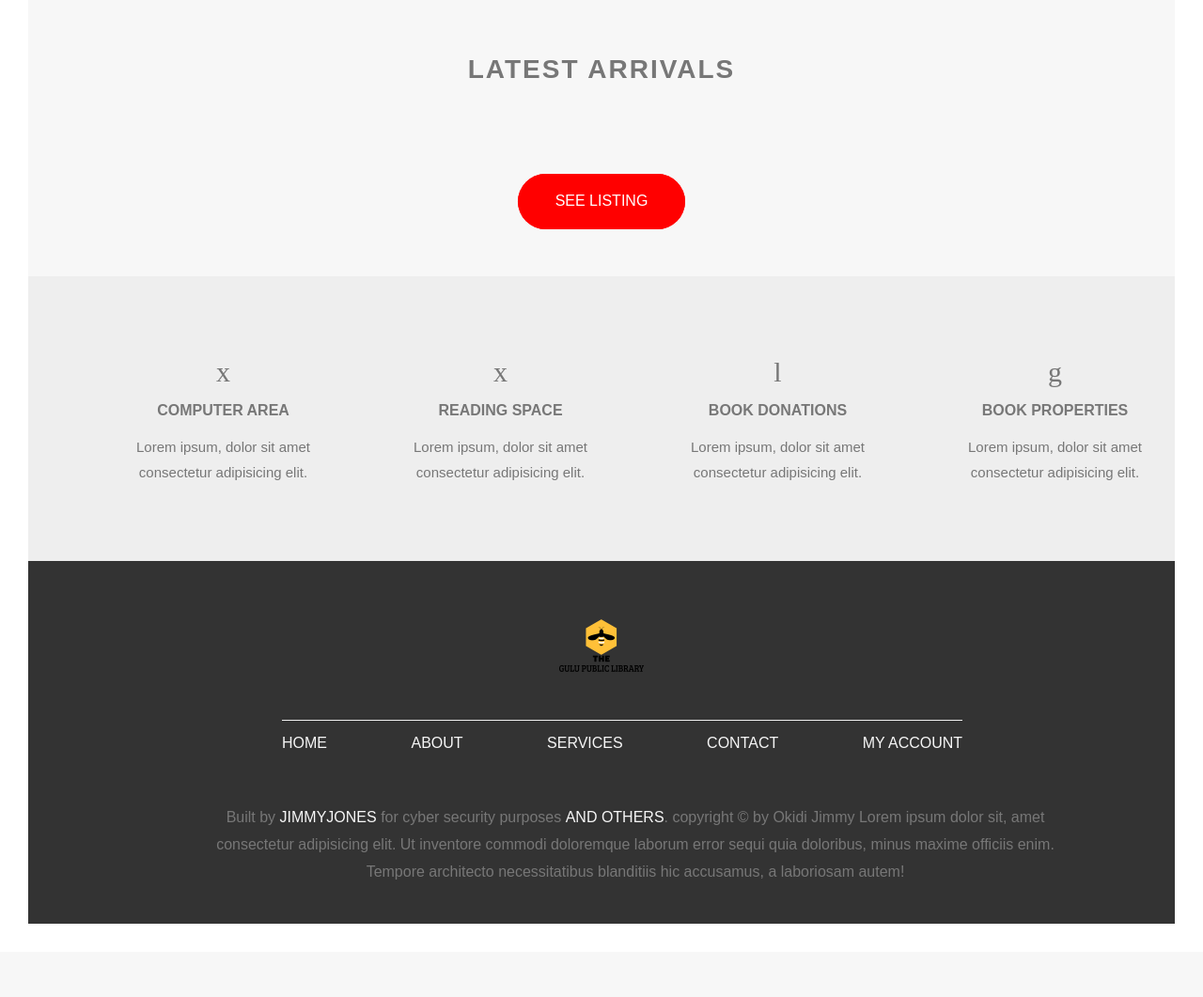
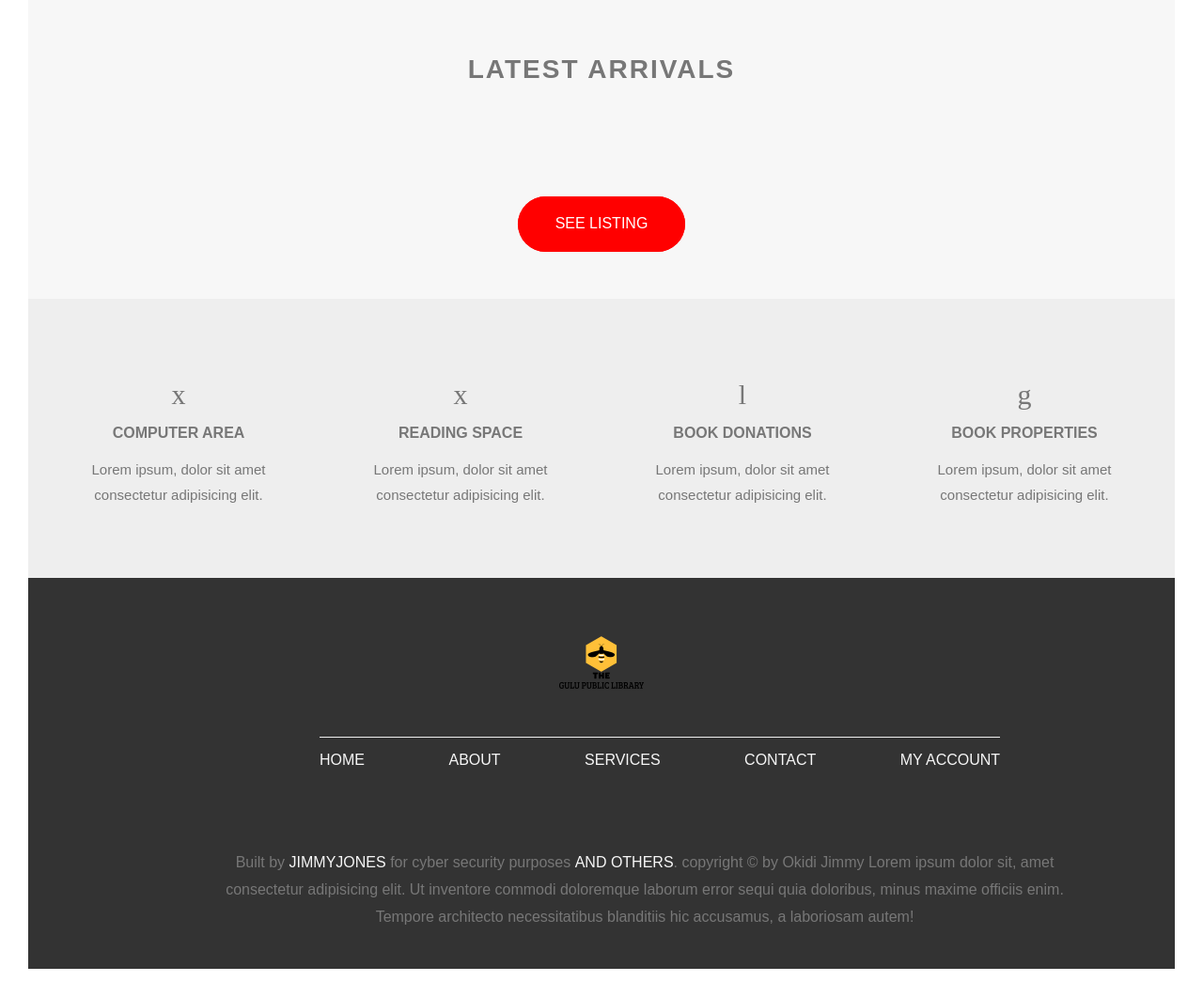
Before and after one commit to okidijimmy200/TheGuluPubllicLibrary, a Django app: page / in a window 1280 px wide. Shown: the part 575-1636 px from the top of the page at 94% size. Before the commit the page ends 1558 px from the top, so only its background shows below. Run offline with Django 3.2, Linux system fonts and the light colour scheme; data that the repository does not hold is empty; some web fonts are replaced.

Commit message:
implemented adjustments for grid

```diff
--- a/static/css/style.css
+++ b/static/css/style.css
@@ -23,7 +23,7 @@
   color: #777;
   box-sizing: border-box;
   padding: 3rem; }
-  @media only screen and (max-width: 60rem) {
+  @media only screen and (max-width: 75em) {
     body {
       padding: 0; } }
 
@@ -180,13 +180,13 @@
   transform: translateY(0); }
 
 .card {
-  height: 47rem; }
+  height: 52rem; }
   @media only screen and (max-width: 41.876rem) {
     .card {
       height: 40rem; } }
   .card__side {
     background-color: #fff;
-    height: 47rem;
+    height: 52rem;
     border-radius: 3px;
     overflow: hidden;
     -webkit-box-shadow: 0 1.5rem 4rem rgba(0, 0, 0, 0.15);
@@ -202,7 +202,7 @@
     border-top-left-radius: 3px; }
     .card__picture--1 {
       width: 36rem;
-      height: 28rem;
+      height: 24rem;
       border: none; }
       @media only screen and (max-width: 41.876rem) {
         .card__picture--1 {
@@ -215,7 +215,7 @@
   .card__text {
     padding: 2rem;
     font-size: 1.5rem;
-    height: 11rem; }
+    height: 18rem; }
   .card__btn-view {
     position: absolute;
     left: 50%;
@@ -550,25 +550,22 @@
     display: inline-block; }
   .footer__link:hover, .footer__link:active {
     color: #000;
+    background-color: #fff;
     box-shadow: 0 1rem 2rem rgba(0, 0, 0, 0.4); }
   .footer__copyright {
     width: 80%;
     text-align: center;
-    margin-left: 11rem;
+    margin-left: 16rem;
     margin-top: 5rem; }
-
-.row1 {
-  display: flex; }
 
 .row {
   max-width: 114rem;
-  margin-left: 8rem;
-  display: inline-block; }
+  margin: 0 auto; }
   .row:not(:last-child) {
-    margin-bottom: 5rem; }
+    margin-bottom: 8rem; }
   @media only screen and (max-width: 41.876rem) {
     .row {
-      margin-bottom: 3rem; } }
+      margin-bottom: 6rem; } }
   .row::after {
     content: "";
     display: table;
@@ -576,26 +573,26 @@
   .row [class^="col-"] {
     float: left; }
     .row [class^="col-"]:not(:last-child) {
-      margin-right: 4rem; }
+      margin-right: 6rem; }
       @media only screen and (max-width: 41.876rem) {
         .row [class^="col-"]:not(:last-child) {
           margin-right: 0;
-          margin-bottom: 3rem; } }
+          margin-bottom: 6rem; } }
     @media only screen and (max-width: 41.876rem) {
       .row [class^="col-"] {
         width: 100% !important; } }
   .row .col-1-of-2 {
-    width: calc((100% - 4rem) / 2); }
+    width: calc((100% - 6rem) / 2); }
   .row .col-1-of-3 {
-    width: calc((100% - 2 * 4rem) / 3); }
+    width: calc((100% - 2 * 6rem) / 3); }
   .row .col-2-of-3 {
-    width: calc(2* ((100% - 2 * 4rem) / 3 + 4rem)); }
+    width: calc(2* ((100% - 2 * 6rem) / 3 + 6rem)); }
   .row .col-1-of-4 {
-    width: calc((100% - 3 * 4rem) / 4); }
+    width: calc((100% - 3 * 6rem) / 4); }
   .row .col-2-of-4 {
-    width: calc(2 * ((100% - 3 * 4rem) / 4) + 4rem); }
+    width: calc(2 * ((100% - 3 * 6rem) / 4) + 6rem); }
   .row .col-3-of-4 {
-    width: calc(3 *((100% - 3 * 4rem) / 4) + 2*4rem); }
+    width: calc(3 *((100% - 3 * 6rem) / 4) + 2*6rem); }
 
 .section-primary {
   background-image: linear-gradient(to right bottom, rgba(119, 119, 119, 0.8), rgba(119, 119, 119, 0.8)), url(../images/lib.jpg);
--- a/static/sass/abstract/_variable.scss
+++ b/static/sass/abstract/_variable.scss
@@ -11,18 +11,17 @@
 
 // GRID
 $grid-width:114rem;
-$color-bue: blue;
-$gutter-vertical: 5rem;
+$gutter-vertical: 8rem;
 // small gutter
-$gutter-vertical-small: 3rem;
+$gutter-vertical-small: 6rem;
 // space btn the different columns
-$gutter-horizontal: 4rem;
+$gutter-horizontal: 6rem;
 
 
 //////////////////
 // writing the breakpoints
 $bp-bigDesktop: 60rem;
-$bp-largest: 60rem;
+$bp-largest: 75em;
 $bp-large:56.25rem;
 $bp-medium:49.75rem;
 $bp-small:41.876rem
--- a/static/sass/components/_card.scss
+++ b/static/sass/components/_card.scss
@@ -1,5 +1,5 @@
 .card {
-    height: 47rem;
+    height: 52rem;
 
     @media only screen and (max-width:$bp-small) {
         height: 40rem;
@@ -9,7 +9,7 @@
 
     &__side {
         background-color: $color-white;
-        height: 47rem;
+        height: 52rem;
         border-radius: 3px;
         overflow: hidden;
         -webkit-box-shadow: 0 1.5rem 4rem rgba($color-black, .15);
@@ -30,7 +30,7 @@
 
         &--1{
             width: 36rem;
-            height: 28rem;
+            height: 24rem;
             border: none;
 
             @media only screen and (max-width:$bp-small) {
@@ -49,7 +49,7 @@
     &__text {
         padding: 2rem;
         font-size: 1.5rem;
-        height: 11rem;
+        height: 18rem;
     }
 
     &__btn-view{
--- a/static/sass/layout/_footer.scss
+++ b/static/sass/layout/_footer.scss
@@ -57,6 +57,7 @@
         &:hover,
         &:active {
             color: $color-black;
+            background-color: #fff;
             box-shadow: 0 1rem 2rem rgba($color-black, .4);
         }
     }
@@ -65,7 +66,7 @@
     &__copyright {
         width: 80%;
         text-align: center;
-        margin-left: 11rem;
+        margin-left: 16rem;
         margin-top: 5rem;
 
     }
@@ -73,6 +74,6 @@
 
 }
 
-.row1{
-    display:flex;
-}
+// .row1{
+//     display:flex;
+// }
--- a/static/sass/layout/_grid.scss
+++ b/static/sass/layout/_grid.scss
@@ -1,9 +1,9 @@
 // definin the grid row
 .row {
     max-width: $grid-width;
-    margin-left: 8rem;
-    // margin: 0 auto;
-    display: inline-block;
+    // margin-left: 8rem;
+    margin: 0 auto;
+    // display: inline-block;
     &:not(:last-child) {
         margin-bottom: $gutter-vertical;
     }
--- a/templates/books/main.html
+++ b/templates/books/main.html
@@ -31,7 +31,7 @@
                             {% endif %}
                             <div>
                                 <div class="card__text">
-                                    <p>{{ book.body|truncatechars:80|linebreaks }}</p>
+                                    <p>{{ book.body|truncatechars:150|linebreaks }}</p>
                                 </div>
                                 <!-- placing the button -->
                                 <div class="card__btn-view u-margin-top-small">
--- a/templates/books/snippets/footer.html
+++ b/templates/books/snippets/footer.html
@@ -4,7 +4,7 @@
         <img class="footer__logo" src="../../static/images/logo.png" alt="Logo">
     </div>
     <!-- pacling the footer items -->
-    <div class="row1">
+    <div class="row">
         <div class="footer__navigation">
             <ul class="footer__list">
                 <li class="footer__item"><a href="{% url 'books:main' %}" class="footer__link">home</a></li>
```
Also changed, not shown: core/media/media/b03520_cover.png (added), core/media/media/djangobk.jpg (added).
